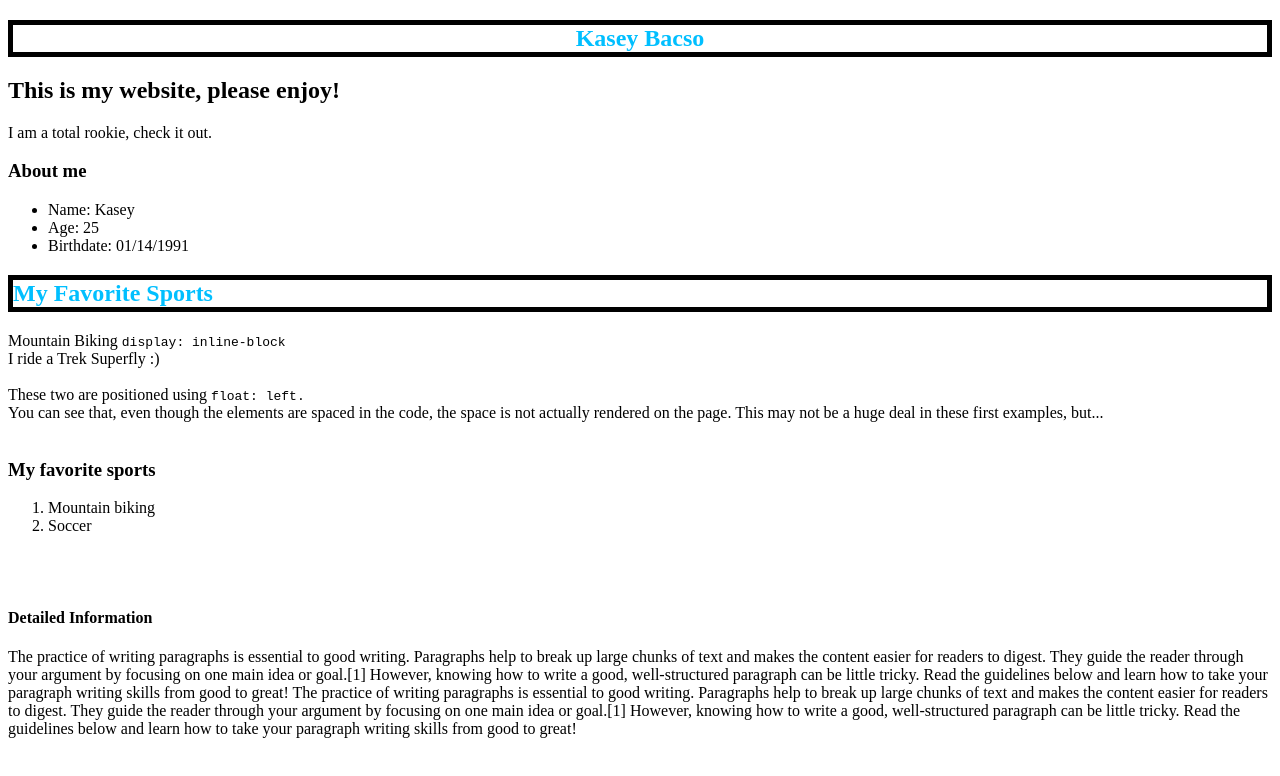
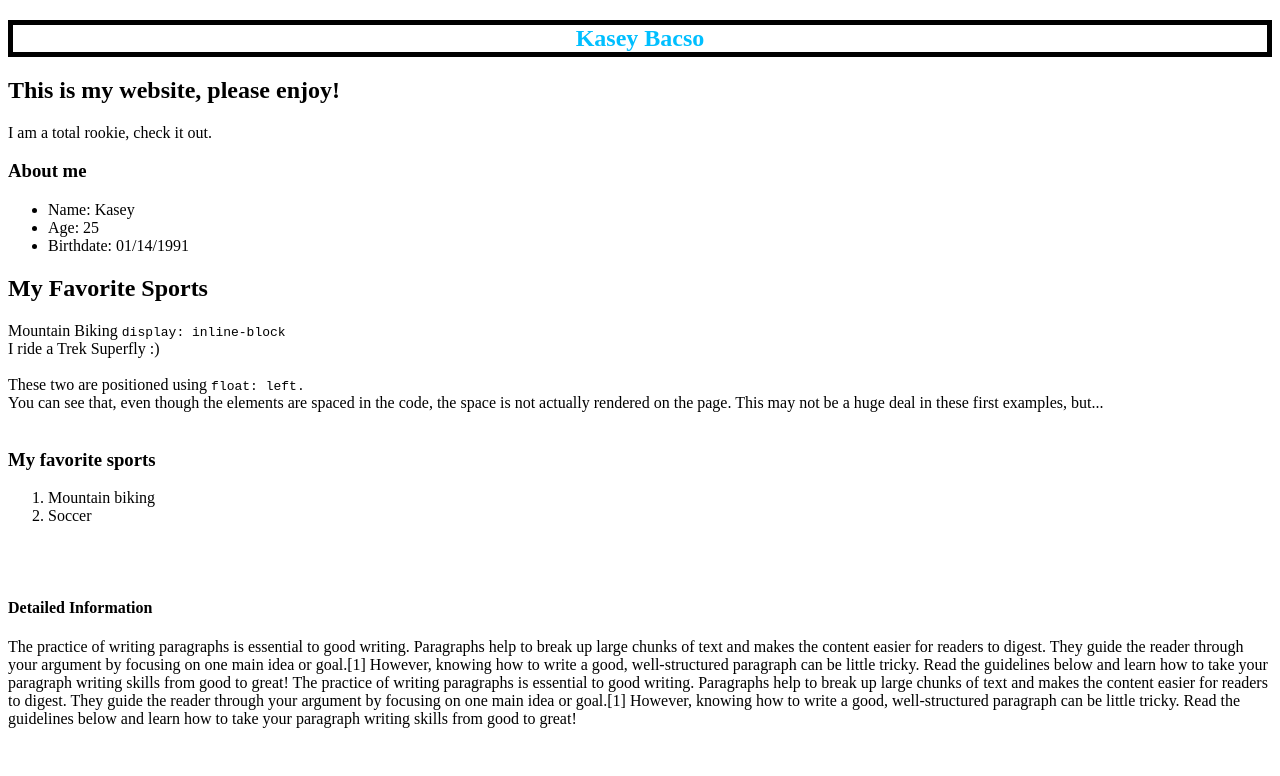
Before and after one commit to kbacso/kbacso.github.io, a plain HTML site: page index.html in a window 1280 px wide. Drawn offline with Linux system fonts and the light colour scheme.

Commit message:
Update index.html

```diff
--- a/index.html
+++ b/index.html
@@ -23,7 +23,7 @@
     </ul>
 
     <section>
-  <h1>My Favorite Sports</h1>
+  <h2>My Favorite Sports</h2>
   <div class="ib">Mountain Biking <code>display: inline-block</code></div>
   <div class="ib">I ride a Trek Superfly :) </div>
   <br />
```
